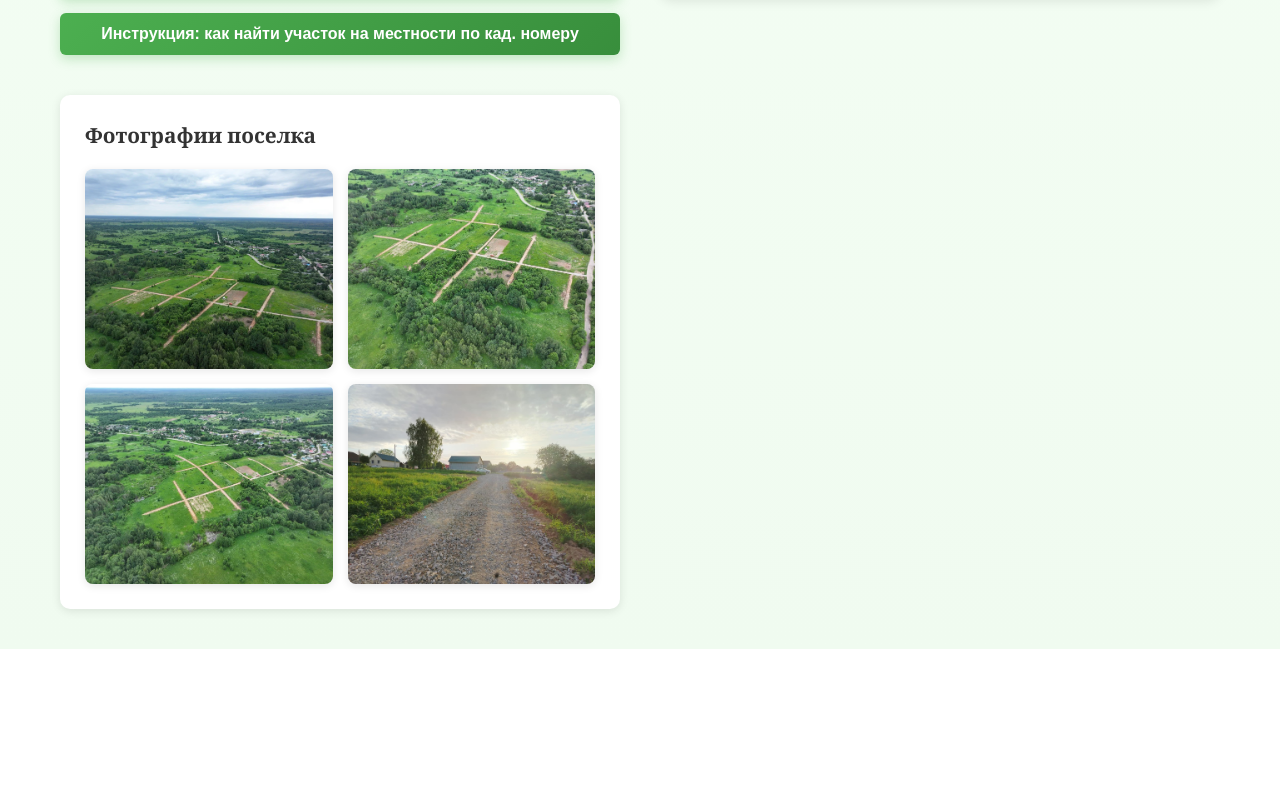
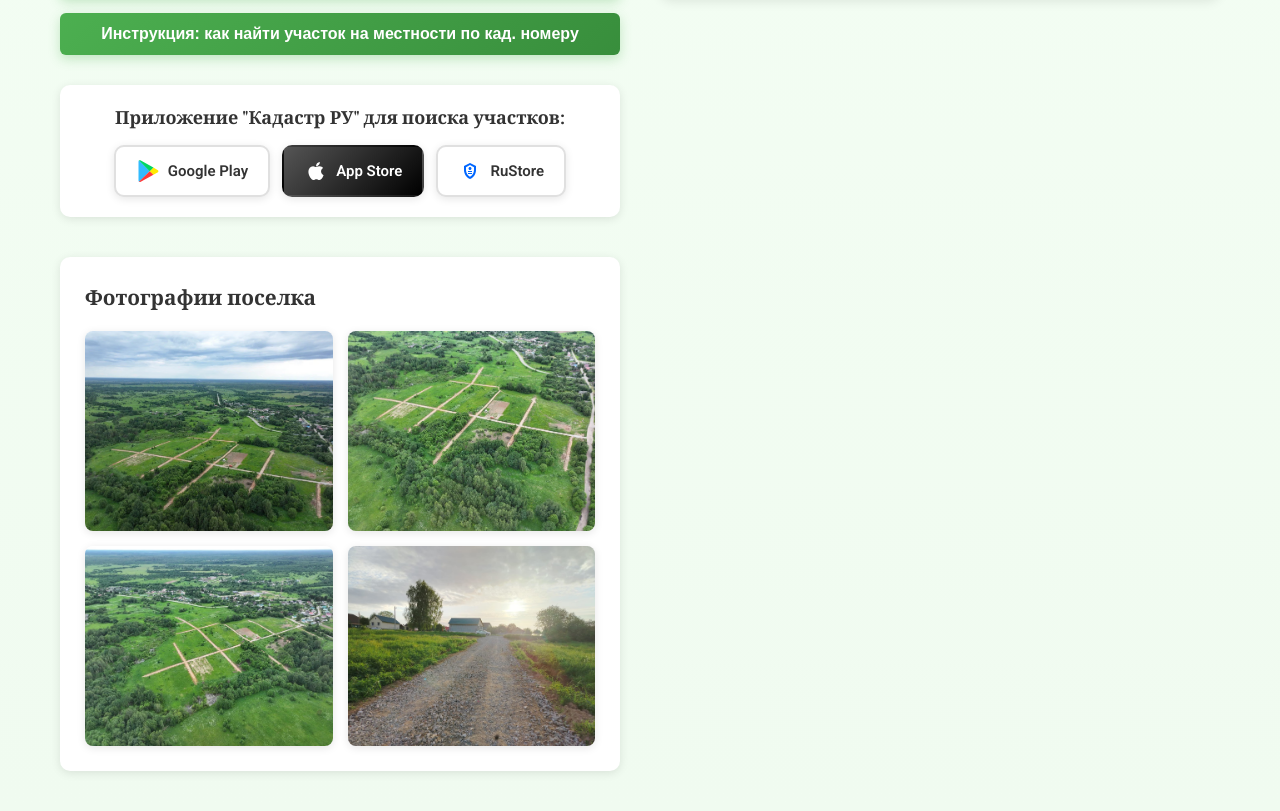
Before and after one commit to IlyaSkach/map-brif, a React (Vite) app: page /settlement/1 in a window 1280 px wide. Shown: the part 859-1670 px from the top of the page. Before the commit the page ends 1508 px from the top, so only its background shows below. Built offline with nearby package versions, Linux system fonts and the light colour scheme.

Commit message:
add cadastr

```diff
--- a/src/pages/SettlementPage.css
+++ b/src/pages/SettlementPage.css
@@ -658,3 +658,92 @@
     opacity: 1;
   }
 }
+
+/* Секция ссылок на приложения */
+.app-links-section {
+  margin-top: 30px;
+  background: white;
+  padding: 20px;
+  border-radius: 10px;
+  box-shadow: 0 2px 10px rgba(0, 0, 0, 0.1);
+}
+
+.app-links-section h4 {
+  font-family: "Playfair Display", Georgia, serif;
+  margin: 0 0 16px;
+  font-size: 18px;
+  color: #333;
+  text-align: center;
+}
+
+.app-links {
+  display: flex;
+  gap: 12px;
+  flex-wrap: wrap;
+  justify-content: center;
+}
+
+.app-link {
+  display: inline-flex;
+  align-items: center;
+  gap: 8px;
+  padding: 12px 20px;
+  border-radius: 10px;
+  text-decoration: none;
+  font-size: 15px;
+  font-weight: 600;
+  transition: all 0.2s ease;
+  box-shadow: 0 2px 8px rgba(0, 0, 0, 0.1);
+  border: 2px solid transparent;
+}
+
+.app-link:hover {
+  transform: translateY(-2px);
+  box-shadow: 0 4px 16px rgba(0, 0, 0, 0.15);
+}
+
+.app-link svg {
+  flex-shrink: 0;
+}
+
+.app-link--google {
+  background: #fff;
+  color: #333;
+  border: 2px solid #e0e0e0;
+}
+
+.app-link--google:hover {
+  background: #f8f9fa;
+  border-color: #34a853;
+}
+
+.app-link--apple {
+  background: linear-gradient(135deg, #555, #000);
+  color: #fff;
+}
+
+.app-link--apple:hover {
+  background: linear-gradient(135deg, #333, #111);
+}
+
+.app-link--rustore {
+  background: #fff;
+  color: #333;
+  border: 2px solid #e0e0e0;
+}
+
+.app-link--rustore:hover {
+  background: #f0f7ff;
+  border-color: #0066ff;
+}
+
+@media (max-width: 640px) {
+  .app-links {
+    flex-direction: column;
+  }
+
+  .app-link {
+    justify-content: center;
+    width: 100%;
+  }
+}
--- a/src/pages/SettlementPage.jsx
+++ b/src/pages/SettlementPage.jsx
@@ -157,6 +157,96 @@ const SettlementPage = () => {
                   Инструкция: как найти участок на местности по кад. номеру
                 </button>
               </div>
+
+              <div className="app-links-section">
+                <h4>Приложение "Кадастр РУ" для поиска участков:</h4>
+                <div className="app-links">
+                  <a
+                    href="https://play.google.com/store/apps/details?id=com.dataeast.kadastr&hl=ru"
+                    target="_blank"
+                    rel="noopener noreferrer"
+                    className="app-link app-link--google"
+                  >
+                    <svg
+                      width="24"
+                      height="24"
+                      viewBox="0 0 48 48"
+                      fill="none"
+                      xmlns="http://www.w3.org/2000/svg"
+                    >
+                      <path
+                        d="M6 2.5C5.5 3 5 4 5 5.5V42.5C5 44 5.5 45 6 45.5L6.3 45.8L27.4 24.7V24.3V23.9L6.3 2.8L6 2.5Z"
+                        fill="#32BBFF"
+                      />
+                      <path
+                        d="M34.4 31.7L27.4 24.7V24.3V23.9L34.5 16.9L34.8 17.1L43.1 21.8C45.4 23.1 45.4 25.5 43.1 26.8L34.8 31.5L34.4 31.7Z"
+                        fill="#FFEA00"
+                      />
+                      <path
+                        d="M34.8 31.5L27.4 24.3L6 45.5C6.8 46.3 8.1 46.4 9.6 45.5L34.8 31.5Z"
+                        fill="#FF3939"
+                      />
+                      <path
+                        d="M34.8 17.1L9.6 3.1C8.1 2.2 6.8 2.3 6 3.1L27.4 24.3L34.8 17.1Z"
+                        fill="#00D663"
+                      />
+                    </svg>
+                    <span>Google Play</span>
+                  </a>
+                  <a
+                    href="https://apps.apple.com/ru/app/kadastr-ru/id518231350"
+                    target="_blank"
+                    rel="noopener noreferrer"
+                    className="app-link app-link--apple"
+                  >
+                    <svg width="24" height="24" viewBox="0 0 24 24" fill="none">
+                      <path
+                        d="M17.05 20.28c-.98.95-2.05.88-3.08.4-1.09-.5-2.08-.48-3.24 0-1.44.62-2.2.44-3.06-.4C2.79 15.25 3.51 7.59 9.05 7.31c1.35.07 2.29.74 3.08.8 1.18-.24 2.31-.93 3.57-.84 1.51.12 2.65.72 3.4 1.8-3.12 1.87-2.38 5.98.48 7.13-.57 1.5-1.31 2.99-2.53 4.08l.1-.1zM12.03 7.25c-.15-2.23 1.66-4.07 3.74-4.25.29 2.58-2.34 4.5-3.74 4.25z"
+                        fill="currentColor"
+                      />
+                    </svg>
+                    <span>App Store</span>
+                  </a>
+                  <a
+                    href="https://www.rustore.ru/catalog/app/com.dataeast.kadastr"
+                    target="_blank"
+                    rel="noopener noreferrer"
+                    className="app-link app-link--rustore"
+                  >
+                    <svg
+                      width="24"
+                      height="24"
+                      viewBox="0 0 48 48"
+                      fill="none"
+                      xmlns="http://www.w3.org/2000/svg"
+                    >
+                      <rect
+                        x="4"
+                        y="4"
+                        width="40"
+                        height="40"
+                        rx="8"
+                        fill="white"
+                      />
+                      <path
+                        d="M24 8L12 14V22C12 30.4 17.6 38.2 24 40C30.4 38.2 36 30.4 36 22V14L24 8Z"
+                        fill="#0066FF"
+                      />
+                      <path
+                        d="M24 12L16 16.5V22C16 28.1 20.1 33.8 24 35.5C27.9 33.8 32 28.1 32 22V16.5L24 12Z"
+                        fill="white"
+                      />
+                      <path
+                        d="M24 16C22.3 16 21 17.3 21 19C21 20.7 22.3 22 24 22C25.7 22 27 20.7 27 19C27 17.3 25.7 16 24 16Z"
+                        fill="#0066FF"
+                      />
+                      <path d="M20 24H28V26H20V24Z" fill="#0066FF" />
+                      <path d="M20 28H28V30H20V28Z" fill="#0066FF" />
+                    </svg>
+                    <span>RuStore</span>
+                  </a>
+                </div>
+              </div>
             </div>
 
             <div className="settlement-scheme">
@@ -210,7 +300,7 @@ const SettlementPage = () => {
                   </p>
                   <div className="contact-btns">
                     <a
-                      href="https://t.me/your_channel"
+                      href="https://t.me/realesKate"
                       target="_blank"
                       rel="noopener noreferrer"
                       className="contact-btn contact-btn--tg"
@@ -229,7 +319,7 @@ const SettlementPage = () => {
                       <span>Telegram</span>
                     </a>
                     <a
-                      href="https://wa.me/79000000000"
+                      href="https://wa.me/79600728557"
                       target="_blank"
                       rel="noopener noreferrer"
                       className="contact-btn contact-btn--wa"
@@ -248,7 +338,7 @@ const SettlementPage = () => {
                       <span>WhatsApp</span>
                     </a>
                     <a
-                      href="tel:+79000000000"
+                      href="tel:+79600728557"
                       className="contact-btn contact-btn--ph"
                     >
                       <svg
```
